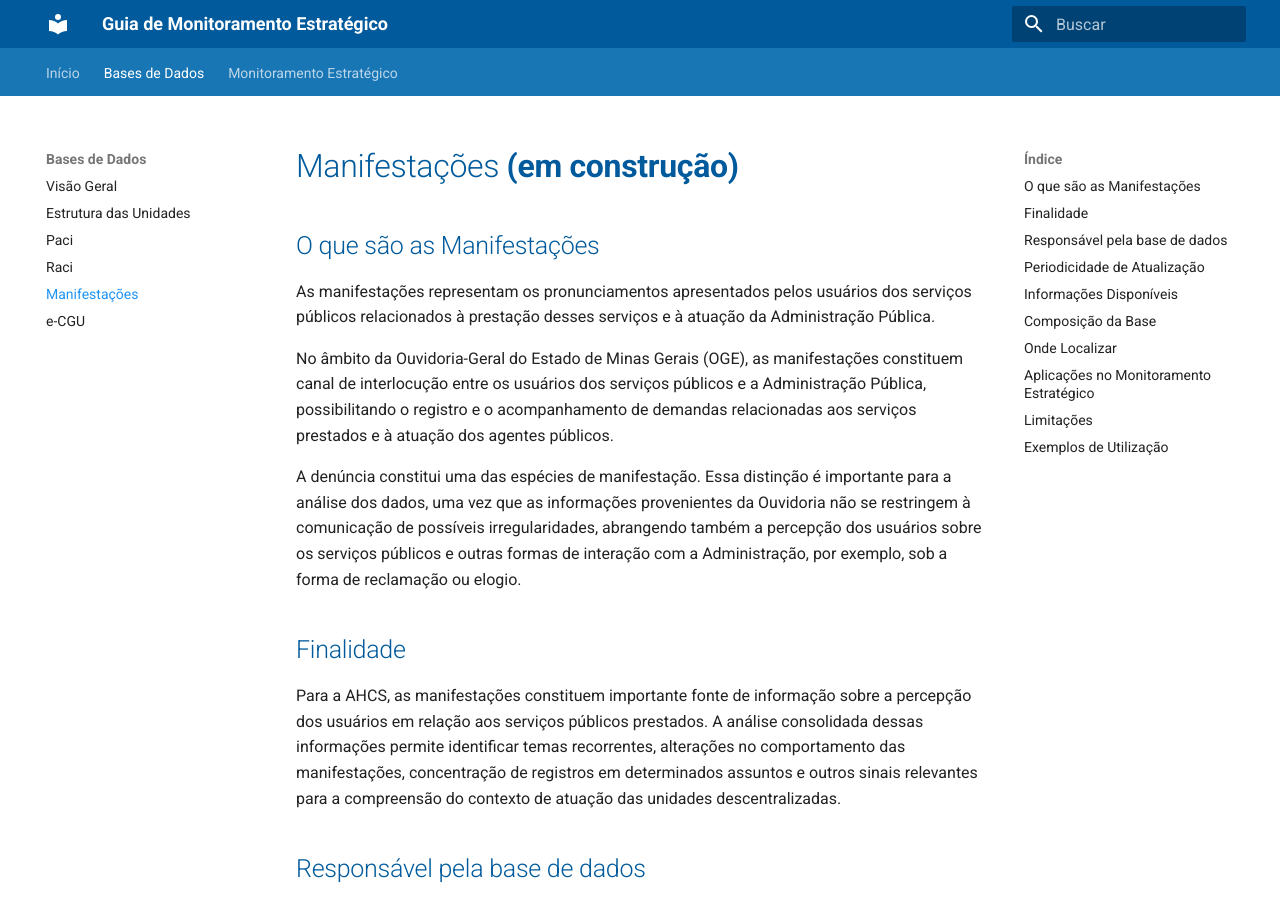
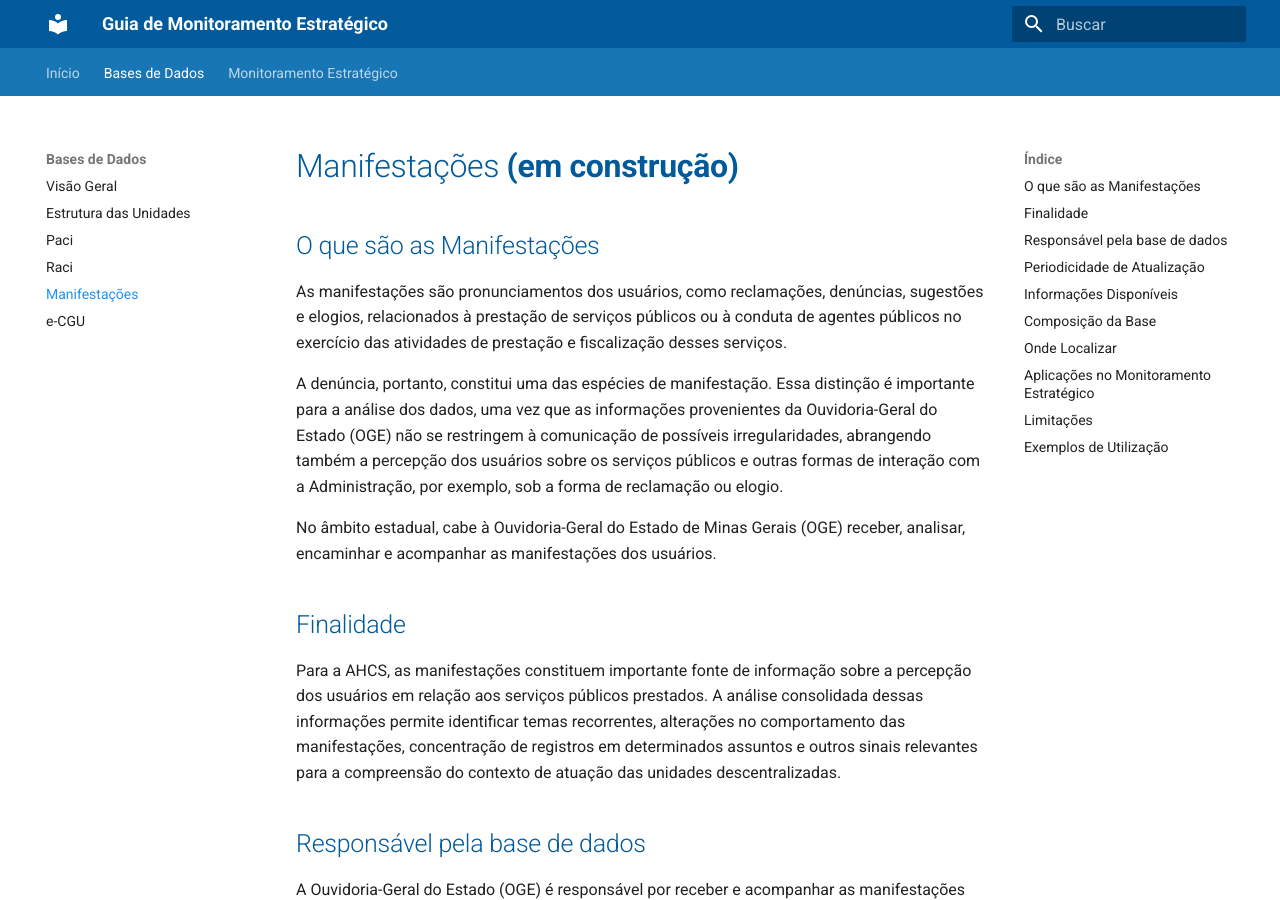
Before and after one commit to CGEMG-AHCS/guia-monitoramento-estrategico, an MkDocs documentation site: the page built from docs/bases-dados/manifestacoes.md, in a window 1280 px wide and 900 px high. Built offline with MkDocs 1.6.1 and Material for MkDocs 9.7.7, drawn with Linux system fonts in a browser that asks for light colours.

Commit message:
Update manifestacoes.md

```diff
--- a/docs/bases-dados/manifestacoes.md
+++ b/docs/bases-dados/manifestacoes.md
@@ -2,11 +2,11 @@
 
 ## O que são as Manifestações
 
-As manifestações representam os pronunciamentos apresentados pelos usuários dos serviços públicos relacionados à prestação desses serviços e à atuação da Administração Pública.
+As manifestações são pronunciamentos dos usuários, como reclamações, denúncias, sugestões e elogios, relacionados à prestação de serviços públicos ou à conduta de agentes públicos no exercício das atividades de prestação e fiscalização desses serviços.
 
-No âmbito da Ouvidoria-Geral do Estado de Minas Gerais (OGE), as manifestações constituem canal de interlocução entre os usuários dos serviços públicos e a Administração Pública, possibilitando o registro e o acompanhamento de demandas relacionadas aos serviços prestados e à atuação dos agentes públicos.
+A denúncia, portanto, constitui uma das espécies de manifestação. Essa distinção é importante para a análise dos dados, uma vez que as informações provenientes da Ouvidoria-Geral do Estado (OGE) não se restringem à comunicação de possíveis irregularidades, abrangendo também a percepção dos usuários sobre os serviços públicos e outras formas de interação com a Administração, por exemplo, sob a forma de reclamação ou elogio.
 
-A denúncia constitui uma das espécies de manifestação. Essa distinção é importante para a análise dos dados, uma vez que as informações provenientes da Ouvidoria não se restringem à comunicação de possíveis irregularidades, abrangendo também a percepção dos usuários sobre os serviços públicos e outras formas de interação com a Administração, por exemplo, sob a forma de reclamação ou elogio.
+No âmbito estadual, cabe à Ouvidoria-Geral do Estado de Minas Gerais (OGE) receber, analisar, encaminhar e acompanhar as manifestações dos usuários.
 
 ## Finalidade
 
```
